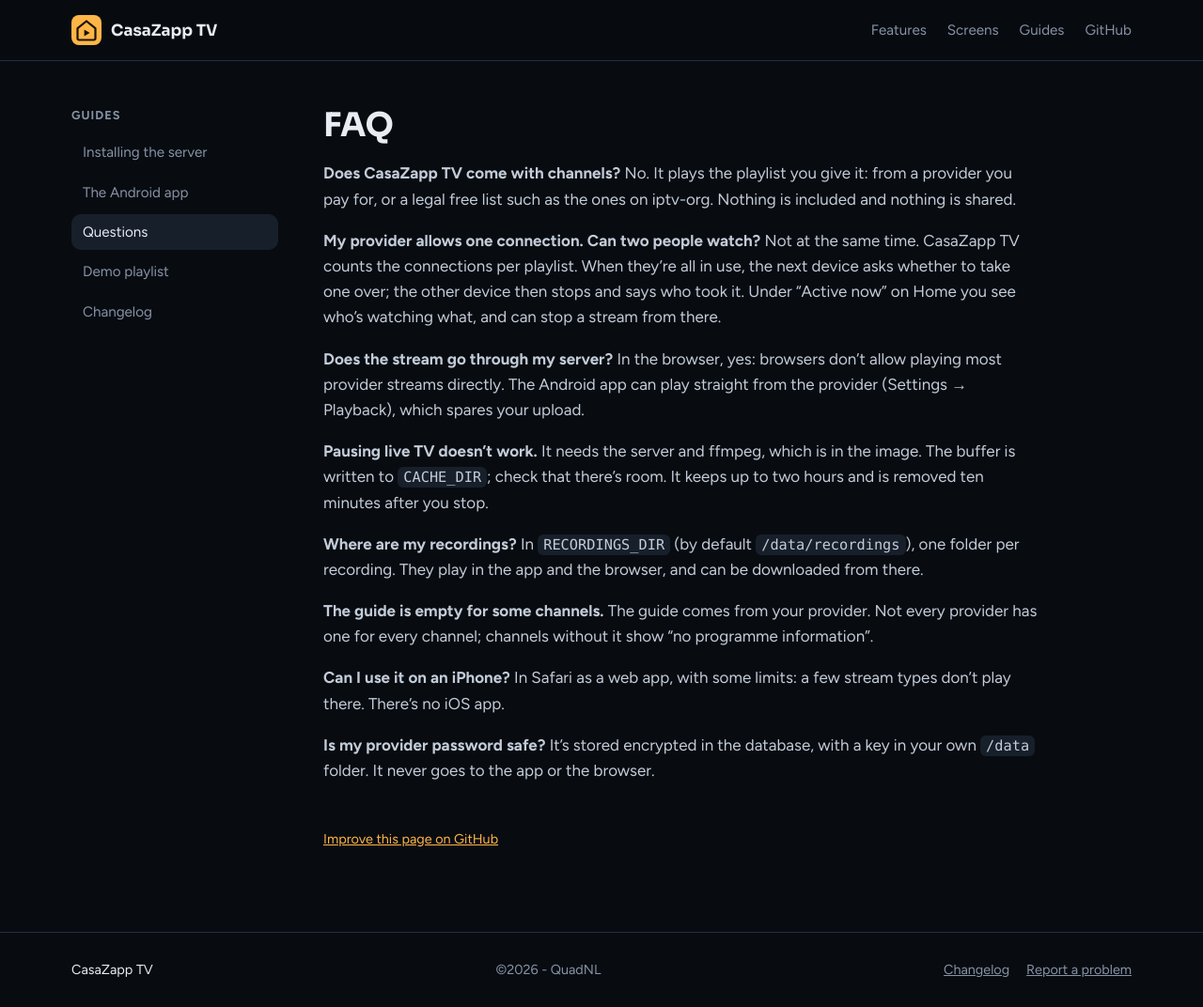
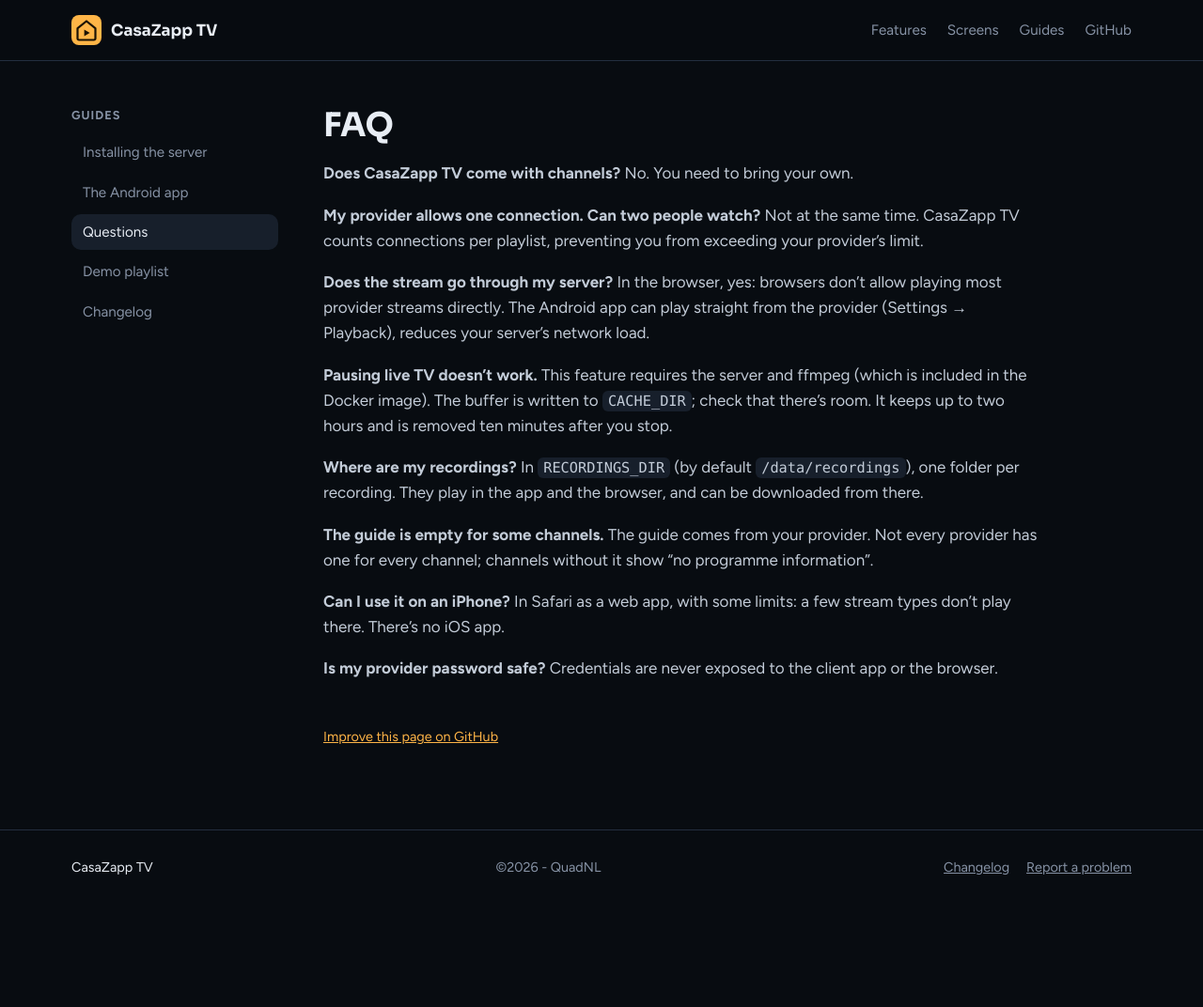
Before and after one commit to QuadNL/CasaZapp-TV-release, a Jekyll site: the page built from docs/faq.md, in a window 1280 px wide and 1072 px high. Shown: the whole window at 94% size. Built offline with Jekyll 4.4.1, drawn with Linux system fonts in a browser that asks for light colours; our own code applies the rules of GitHub Pages for plain Markdown files.

Commit message:
Update FAQ with clearer answers and details
Clarified FAQ responses regarding channel availability, connection limits, server usage, live TV pausing, and password safety.

```diff
--- a/docs/faq.md
+++ b/docs/faq.md
@@ -1,21 +1,19 @@
 # FAQ
 
 **Does CasaZapp TV come with channels?**
-No. It plays the playlist you give it: from a provider you pay for, or a legal free list such as
-the ones on iptv-org. Nothing is included and nothing is shared.
+No. You need to bring your own.
 
 **My provider allows one connection. Can two people watch?**
-Not at the same time. CasaZapp TV counts the connections per playlist. When they're all in use,
-the next device asks whether to take one over; the other device then stops and says who took it.
-Under "Active now" on Home you see who's watching what, and can stop a stream from there.
+Not at the same time. CasaZapp TV counts connections per playlist, preventing you from
+exceeding your provider's limit.
 
 **Does the stream go through my server?**
 In the browser, yes: browsers don't allow playing most provider streams directly. The Android app
-can play straight from the provider (Settings → Playback), which spares your upload.
+can play straight from the provider (Settings → Playback), reduces your server's network load.
 
 **Pausing live TV doesn't work.**
-It needs the server and ffmpeg, which is in the image. The buffer is written to `CACHE_DIR`; check
-that there's room. It keeps up to two hours and is removed ten minutes after you stop.
+This feature requires the server and ffmpeg (which is included in the Docker image). The buffer is written
+to `CACHE_DIR`; check that there's room. It keeps up to two hours and is removed ten minutes after you stop.
 
 **Where are my recordings?**
 In `RECORDINGS_DIR` (by default `/data/recordings`), one folder per recording. They play in the
@@ -29,5 +27,4 @@
 In Safari as a web app, with some limits: a few stream types don't play there. There's no iOS app.
 
 **Is my provider password safe?**
-It's stored encrypted in the database, with a key in your own `/data` folder. It never goes to
-the app or the browser.
+Credentials are never exposed to the client app or the browser.
```
